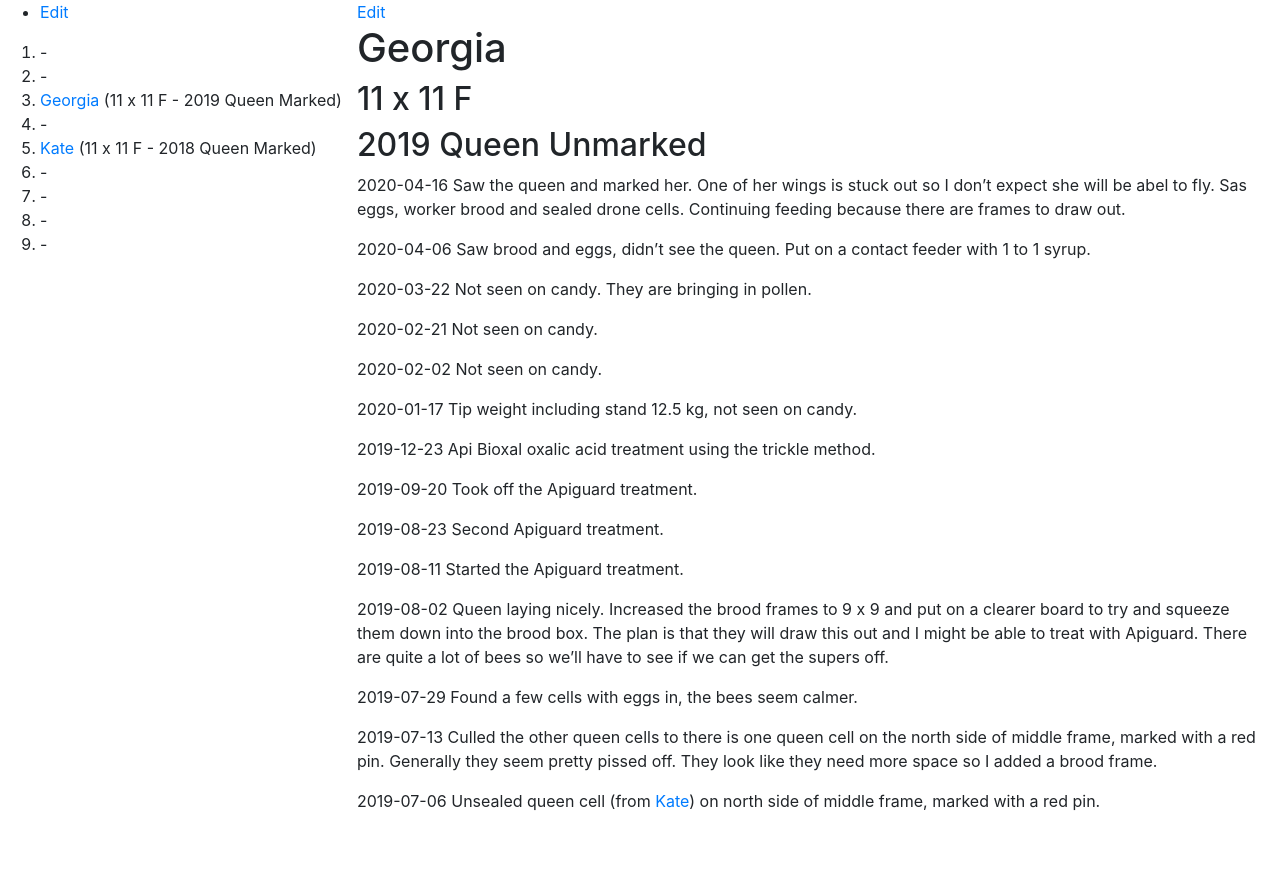
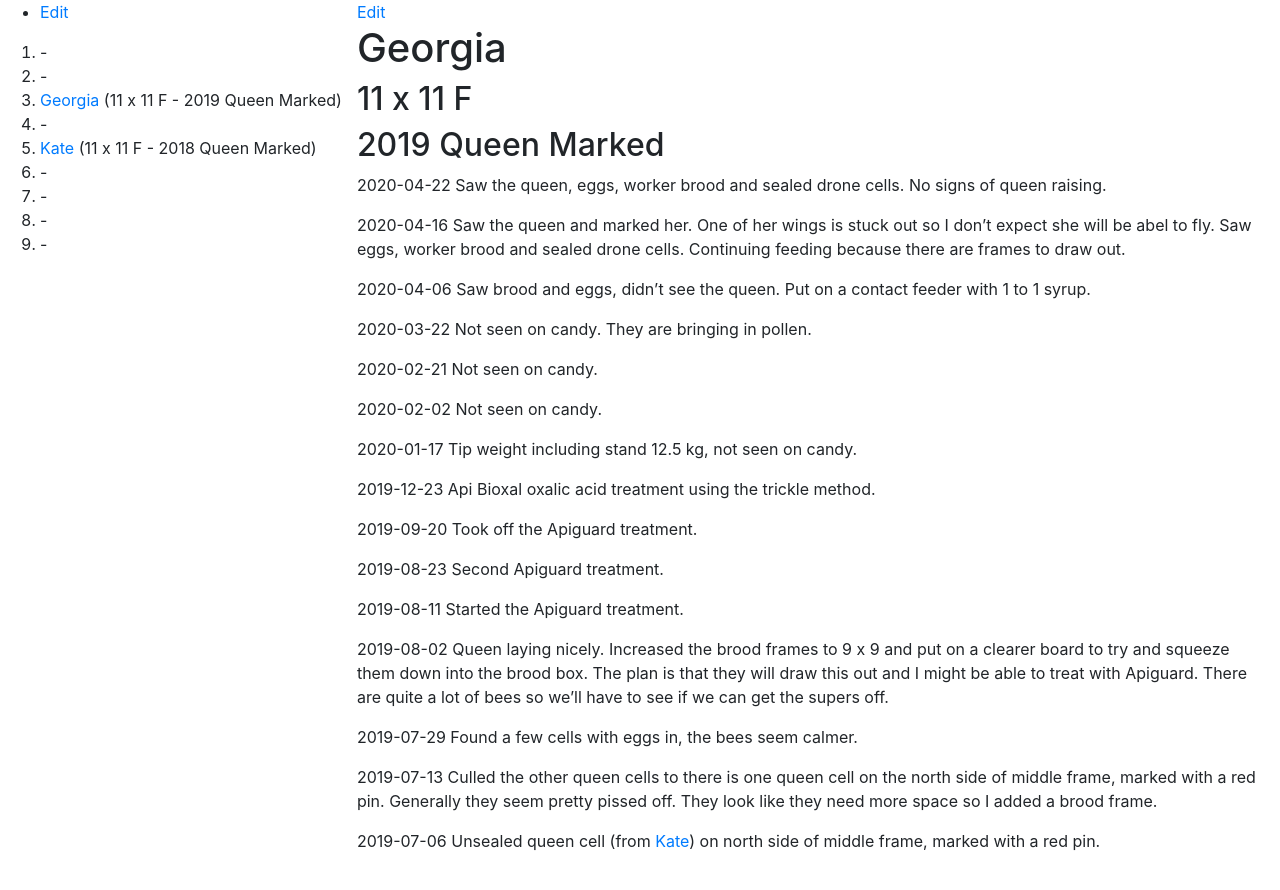
Before and after one commit to joejcollins/rhapsody-angel, a Jekyll site: the page built from queens/2019-georgia.md, in a window 1280 px wide. Shown: the top 890 px of the page. Built offline with Jekyll 4.4.1, drawn with Linux system fonts in a browser that asks for light colours; our own code applies the rules of GitHub Pages for plain Markdown files.

Commit message:
Update 2019-georgia.md

```diff
--- a/queens/2019-georgia.md
+++ b/queens/2019-georgia.md
@@ -1,8 +1,10 @@
 # Georgia
 ## 11 x 11 F
-## 2019 Queen Unmarked
+## 2019 Queen Marked
 
-2020-04-16 Saw the queen and marked her.  One of her wings is stuck out so I don't expect she will be abel to fly.  Sas eggs, worker brood and sealed drone cells.  Continuing feeding because there are frames to draw out.
+2020-04-22 Saw the queen, eggs, worker brood and sealed drone cells. No signs of queen raising.
+
+2020-04-16 Saw the queen and marked her.  One of her wings is stuck out so I don't expect she will be abel to fly.  Saw eggs, worker brood and sealed drone cells.  Continuing feeding because there are frames to draw out.
 
 2020-04-06 Saw brood and eggs, didn't see the queen.  Put on a contact feeder with 1 to 1 syrup.
 
```
